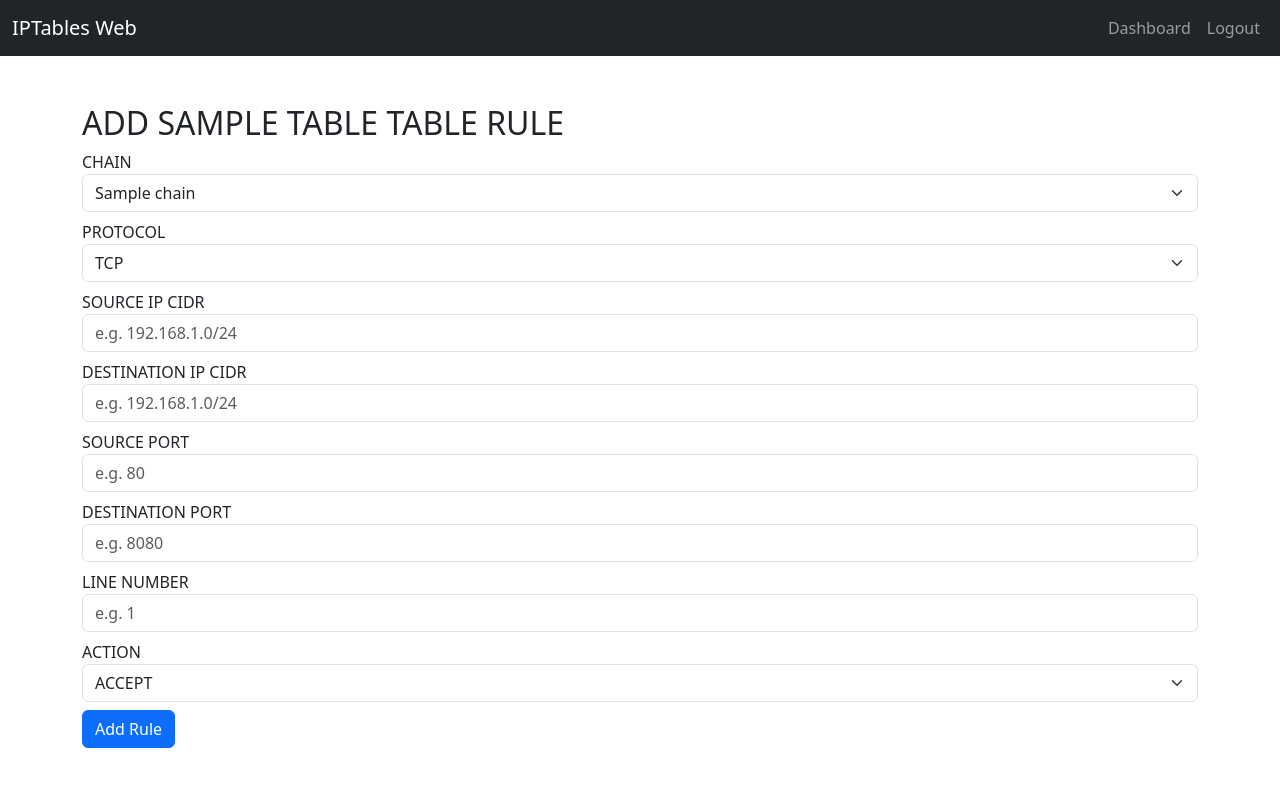
After one commit to Swaminathan007/iptables-gui, a Flask app: template templates/ruleadd.html in a window 1280 px wide. The commit adds this page. Shown: the top 787 px of the page. Run offline with Flask 3, Linux system fonts and the light colour scheme; the template is opened without the code that fills it: most values are stand-ins (such as "Sample title", 1, 10 or a date in 2020).

Commit message:
added addrule.html

```diff
--- a/app.py
+++ b/app.py
@@ -1,10 +1,10 @@
-from flask import Flask, render_template, redirect, url_for, flash, session
+from flask import *
 from flask_wtf import FlaskForm
 from wtforms import StringField, PasswordField, SubmitField
 from wtforms.validators import DataRequired
 import pam
 import subprocess
-from src.iptables_parser import parse_iptables_output
+from src.iptables_parser import parse_iptables_output,get_chains
 from src.restart import restart_iptables
 app = Flask(__name__)
 app.secret_key = 'iptables'  # Replace with a strong secret key
@@ -98,5 +98,37 @@ def delete_rule(tablename,chainname,line):
         flash(f"Error deleting :{e}",'danger')
 
     return redirect(f'/iptables/{tablename}')
+@app.route("/ruleadd/<table>",methods=["GET","POST"])
+def ruleadd(table):
+    chains = get_chains(table)
+
+    if request.method == 'POST':
+        # Extract form data
+        chain = request.form.get('chain')
+        protocol = request.form.get('protocol')
+        source_ip = request.form.get('source_ip')
+        destination_ip = request.form.get('destination_ip')
+        source_port = request.form.get('source_port')
+        destination_port = request.form.get('destination_port')
+        line_number = request.form.get('line_number')
+        action = request.form.get('action')
+        redirect_destination = request.form.get('redirect_destination') if action == 'DNAT' else None
+
+        # Validation (basic checks, extend as needed)
+        if not chain or not protocol or not source_ip or not destination_ip:
+            flash('Please fill in all required fields.')
+            return redirect(url_for('add_rule'))
+
+        # Handle the form submission (e.g., add to iptables)
+        # Here you would typically call a function to update iptables
+        # For demonstration purposes, we simply print the data
+        print(f'Adding rule: {chain}, {protocol}, {source_ip}, {destination_ip}, {source_port}, {destination_port}, {line_number}, {action}, {redirect_destination}')
+
+        # Show a success message (optional)
+        flash('Rule added successfully!')
+        return redirect(url_for('add_rule'))
+
+    return render_template("ruleadd.html",table=table,chains=chains)
+
 if __name__ == '__main__':
     app.run(debug=True,host="0.0.0.0")
--- a/templates/dashboard.html
+++ b/templates/dashboard.html
@@ -23,6 +23,7 @@
             <div class="card">
                 <div class="card-body">
                     <h5 class="card-title text-center">{{ table.capitalize() }} Table</h5>
+                    <a href="/ruleadd/{{table}}" class="btn btn-primary d-block mt-3">Add rules</a>
                     <a href="{{ url_for('iptables_table', table_name=table) }}" class="btn btn-primary d-block mt-3">View Rules</a>
                 </div>
             </div>
--- /dev/null
+++ b/templates/ruleadd.html
@@ -0,0 +1,101 @@
+{% extends "base.html" %}
+
+{% block title %}{{ table }}{% endblock %}
+
+{% block content %}
+{% include 'navbar.html' %}
+<div class="container mt-5">
+    <form action="." method="POST">
+        <h2>ADD {{table.upper()}} TABLE RULE</h2>
+
+        <div class="mb-2">
+            <label for="chain">CHAIN</label>
+            <select name="chain" id="chain" class="form-select">
+                {% for chain in chains %}
+                    <option value="{{ chain }}">{{ chain }}</option>
+                {% endfor %}
+            </select>
+        </div>
+
+        <div class="mb-2">
+            <label for="protocol">PROTOCOL</label>
+            <select name="protocol" id="protocol" class="form-select">
+                <option value="tcp">TCP</option>
+                <option value="udp">UDP</option>
+                <option value="icmp">ICMP</option>
+                <option value="any">ANY</option>
+            </select>
+        </div>
+
+        <div class="mb-2">
+            <label for="source_ip">SOURCE IP CIDR</label>
+            <input type="text" name="source_ip" id="source_ip" class="form-control" placeholder="e.g. 192.168.1.0/24" required>
+        </div>
+
+        <div class="mb-2">
+            <label for="destination_ip">DESTINATION IP CIDR</label>
+            <input type="text" name="destination_ip" id="destination_ip" class="form-control" placeholder="e.g. 192.168.1.0/24" required>
+        </div>
+
+        <div class="mb-2">
+            <label for="source_port">SOURCE PORT</label>
+            <input type="number" name="source_port" id="source_port" class="form-control" placeholder="e.g. 80" required>
+        </div>
+
+        <div class="mb-2">
+            <label for="destination_port">DESTINATION PORT</label>
+            <input type="number" name="destination_port" id="destination_port" class="form-control" placeholder="e.g. 8080" required>
+        </div>
+
+        <div class="mb-2">
+            <label for="line_number">LINE NUMBER</label>
+            <input type="number" name="line_number" id="line_number" class="form-control" placeholder="e.g. 1" required>
+        </div>
+
+        <div class="mb-2">
+            <label for="action">ACTION</label>
+            <select name="action" id="action" class="form-select" onchange="toggleRedirectInput()">
+                <option value="ACCEPT">ACCEPT</option>
+                <option value="DROP">DROP</option>
+                <option value="REJECT">REJECT</option>
+                <option value="LOG">LOG</option>
+                <option value="SNAT">SNAT</option>
+                <option value="DNAT">DNAT</option>
+                <option value="MASQUERADE">MASQUERADE</option>
+                <option value="RETURN">RETURN</option>
+                <option value="MARK">MARK</option>
+                <option value="CLASSIFY">CLASSIFY</option>
+                <option value="REDIRECT">REDIRECT</option>
+                <option value="QUEUE">QUEUE</option>
+                <option value="CONNMARK">CONNMARK</option>
+                <option value="CT">CT</option>
+            </select>
+        </div>
+
+        <!-- Redirect input, hidden by default -->
+        <div class="mb-2" id="redirectInput" style="display: none;">
+            <label for="redirect_destination">REDIRECT TO</label>
+            <input type="text" name="redirect_destination" id="redirect_destination" class="form-control" placeholder="e.g. 192.168.1.2:443" required>
+        </div>
+
+        <div class="mb-2">
+            <button type="submit" class="btn btn-primary">Add Rule</button>
+        </div>
+    </form>
+</div>
+
+<script>
+    function toggleRedirectInput() {
+        const actionSelect = document.getElementById('action');
+        const redirectInput = document.getElementById('redirectInput');
+
+        // Show the redirect input if DNAT is selected, otherwise hide it
+        if (actionSelect.value === 'DNAT') {
+            redirectInput.style.display = 'block';
+        } else {
+            redirectInput.style.display = 'none';
+        }
+    }
+</script>
+
+{% endblock %}
```
Also changed, not shown: src/iptables_parser.py (+16 -0 lines), README.md, 1 other file.
